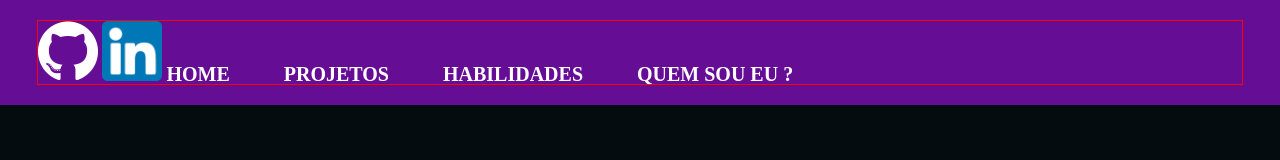
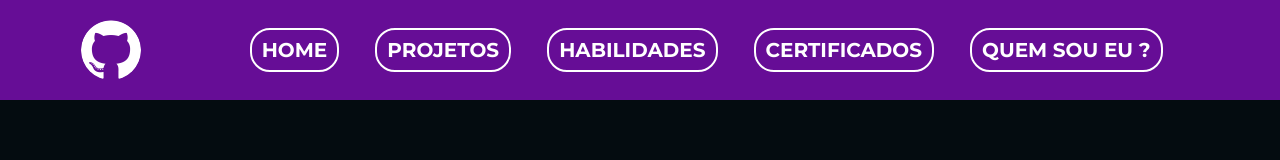
Before and after one commit to oliveiradeigor/portfolio, a plain HTML site: page index.html in a window 1280 px wide. Drawn offline with Linux system fonts and the light colour scheme.

Commit message:
estilizando, centralizando o nav e removendo a logo linkedin

```diff
--- a/index.html
+++ b/index.html
@@ -5,7 +5,7 @@
     <meta charset="UTF-8">
     <meta http-equiv="X-UA-Compatible" content="IE=edge">
     <meta name="viewport" content="width=device-width, initial-scale=1.0">
-    <title>Igor De Oliveira | portfolio</title>
+    <title>Portifólio | Igor De Oliveira</title>
     <link rel="stylesheet" href="styles/reset.css">
     <link rel="stylesheet" href="styles/style.css">
 </head>
@@ -14,11 +14,13 @@
     <header class="cabecalhoPrincipal">
         <div class="container">
             <nav class="cabecalhoPrincipal-nav">
-                <img class="cabecalhoPrincipal-nav-img-github" src="assets/img/git.png" alt="logo github">
-                <img class="cabecalhoPrincipal-nav-img-linkedin" src="assets/img/linkedin.png" alt="logo linkedin">
-                <a class="cabecalhoPrincipal-nav-link" href="">home</a>
+                <div class="cabecalhoPrincipal-nav-img-container">
+                    <img class="cabecalhoPrincipal-nav-img-github" src="assets/img/git.png" alt="logo github">
+                </div>
+                <a class="cabecalhoPrincipal-nav-link teste" href="">home</a>
                 <a class="cabecalhoPrincipal-nav-link" href="">projetos</a>
                 <a class="cabecalhoPrincipal-nav-link" href="">habilidades</a>
+                <a class="cabecalhoPrincipal-nav-link" href="">certificados</a>
                 <a class="cabecalhoPrincipal-nav-link" href="">quem sou eu ?</a>
             </nav>
         </div>
--- a/styles/style.css
+++ b/styles/style.css
@@ -1,6 +1,6 @@
+@import url('https://fonts.googleapis.com/css2?family=Open+Sans&display=swap');
 
-
-
+@import url('https://fonts.googleapis.com/css2?family=Montserrat:wght@400;700&display=swap');
 
 body{
     background: #040C10;
@@ -14,7 +14,14 @@ body{
 .container{
     width: 94%;
     margin: 0 auto;
-    border: solid 1px red;
+    /*border: solid 1px rgba(255, 0, 0, 0.587);*/
+}
+
+.cabecalhoPrincipal-nav{
+    display: flex;
+    flex-direction: row;
+    justify-content: center;
+    align-items: center;
 }
 
 .cabecalhoPrincipal-nav a{
@@ -23,7 +30,12 @@ body{
     text-transform: uppercase;
     font-weight: bold;
     font-size: 20px;
-    margin-right: 50px;
+    margin-right: 3%;
+    border: solid 2px white;
+    border-radius: 20px;
+    /*font-family: 'Open Sans', sans-serif;*/
+    font-family: 'Montserrat', sans-serif;
+    padding: 10px;
 }
 
 .cabecalhoPrincipal-nav a:hover{
@@ -31,6 +43,15 @@ body{
     text-decoration: underline;
 }
 
-.cabecalhoPrincipal-nav-img-github, .cabecalhoPrincipal-nav-img-linkedin{
+.cabecalhoPrincipal-nav-img-container{
+    display: flex;
+    margin-right: 9%;
+}
+.cabecalhoPrincipal-nav-img-github{
     width: 60px;
 }
+
+.cabecalhoPrincipal-nav-img-github{
+    margin-right: 15%;
+    border-radius: 100px;
+}
```
Also changed, not shown: assets/img/linkedin2.png (added), assets/img/linkedin3.png (added).
